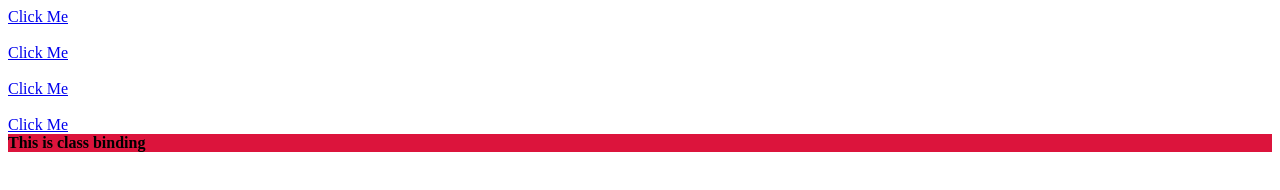
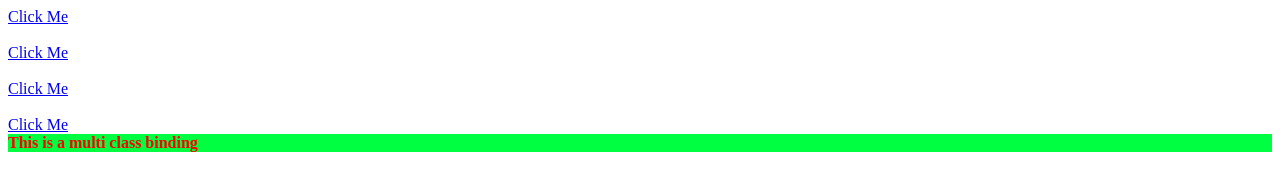
Before and after one commit to mynul-islam-madhurjo/Vue-Lessons, a plain HTML site: page index.html in a window 1280 px wide. Drawn offline with nearby package versions, Linux system fonts and the light colour scheme.

Commit message:
Multi Class Binding

```diff
--- a/binding.js
+++ b/binding.js
@@ -15,7 +15,8 @@ var a = new Vue({
 var b = new Vue({
     el: '#classbind',
     data: {
-        title: 'This is class binding',
-        isactive: true
+        title: 'This is a multi class binding',
+        isactive: true,
+        hasdisplayError: true
     }
 });
--- a/index.html
+++ b/index.html
@@ -11,8 +11,11 @@
 
     <style>
         .active {
-            background-color: crimson;
+            background-color: rgb(0, 255, 64);
         }
+        .displayError{
+            color: #ff0000;
+         }
     </style>
 
     <!--     Using image with vue js-->
@@ -64,7 +67,12 @@
 
 
         <!-- class binding   -->
-        <div id="classbind" :class="{active:isactive}">
+<!--         <div id="classbind" :class="{active:isactive}">
+            <b>{{ title }}</b>
+        </div> -->
+
+        <!-- Multiple class binding   -->
+        <div id="classbind" :class="{active:isactive,displayError:hasdisplayError}">
             <b>{{ title }}</b>
         </div>
 
```
